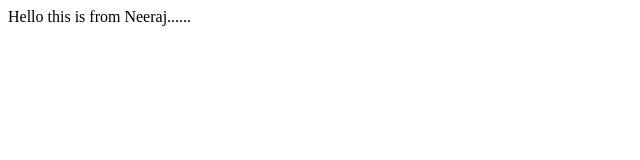
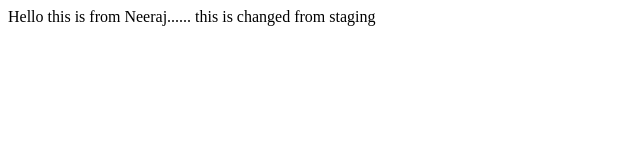
Before and after one commit to Neeraj-Joshi4454/radiquo-test-project, a plain HTML site: page demo.html in a window 1280 px wide. Shown: the whole page, without its empty margins (0-640 px from the left). Drawn offline with Linux system fonts and the light colour scheme.

Commit message:
added new line demo.html

```diff
--- a/demo.html
+++ b/demo.html
@@ -7,5 +7,6 @@
 </head>
 <body>
     Hello this is from Neeraj......
+    this is changed from staging
 </body>
 </html>
```
